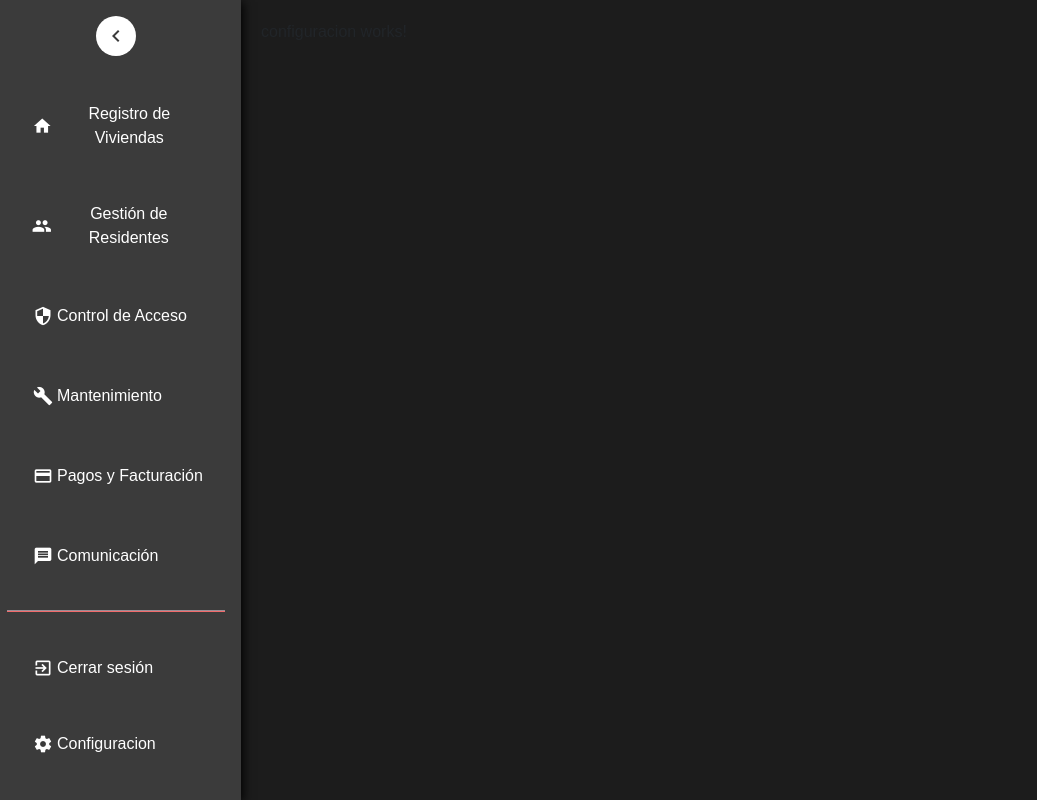
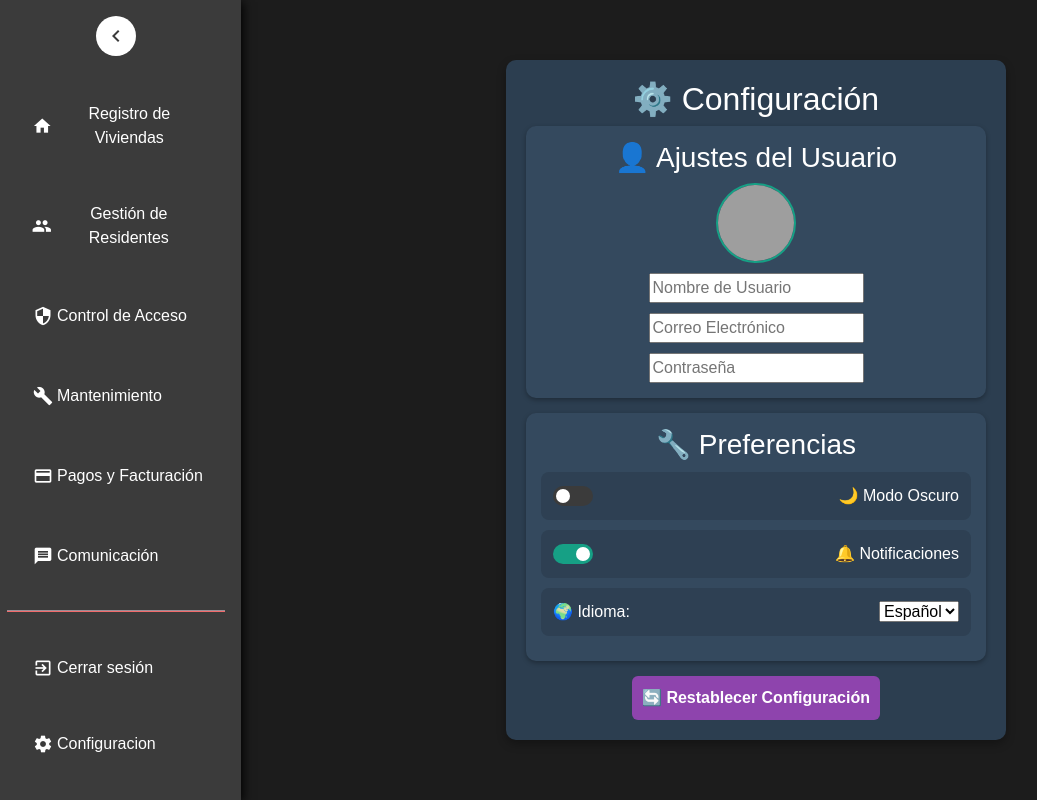
Before and after one commit to EliwtFdez/Appcluster, an Angular app: page /home/configuracion in a window 1280 px wide. Shown: the whole page, without its empty margins (9-1046 px from the left). Built offline with nearby package versions, Linux system fonts and the light colour scheme; grey boxes are pictures that could not be loaded.

Commit message:
Configuracion uxUi

```diff
--- a/src/app/desktop-home/configuracion/configuracion.component.html
+++ b/src/app/desktop-home/configuracion/configuracion.component.html
@@ -1 +1,49 @@
-<p>configuracion works!</p>
+<div class="container">
+  <h2>⚙️ Configuración</h2>
+
+  <!--Sección de Ajustes del Usuario -->
+  <div class="section">
+    <h3>👤 Ajustes del Usuario</h3>
+
+    <div class="user-profile">
+      <label for="fotoPerfil" class="upload-label">
+        <img [src]="fotoPerfil || 'assets/default-user.png'" alt="Foto de Perfil" class="foto-perfil">
+        <input type="file" id="fotoPerfil" (change)="cambiarFoto($event)">
+      </label>
+
+      <input type="text" [(ngModel)]="nombreUsuario" placeholder="Nombre de Usuario">
+      <input type="email" [(ngModel)]="correo" placeholder="Correo Electrónico">
+      <input type="password" [(ngModel)]="password" placeholder="Contraseña">
+    </div>
+  </div>
+
+  <div class="section">
+    <h3>🔧 Preferencias</h3>
+
+    <div class="setting-item">
+      <label class="switch">
+        <input type="checkbox" [(ngModel)]="modoOscuro" (change)="guardarConfiguracion()">
+        <span class="slider"></span>
+      </label>
+      <span>🌙 Modo Oscuro</span>
+    </div>
+
+    <div class="setting-item">
+      <label class="switch">
+        <input type="checkbox" [(ngModel)]="notificaciones" (change)="guardarConfiguracion()">
+        <span class="slider"></span>
+      </label>
+      <span>🔔 Notificaciones</span>
+    </div>
+
+    <div class="setting-item">
+      <label for="idioma">🌍 Idioma:</label>
+      <select id="idioma" [(ngModel)]="idiomaSeleccionado" (change)="guardarConfiguracion()">
+        <option *ngFor="let idioma of idiomas" [value]="idioma">{{ idioma }}</option>
+      </select>
+    </div>
+  </div>
+
+  <!--  Botón de Restablecer -->
+  <button class="btn-reset" (click)="resetearConfiguracion()">🔄 Restablecer Configuración</button>
+</div>
--- a/src/app/desktop-home/configuracion/configuracion.component.scss
+++ b/src/app/desktop-home/configuracion/configuracion.component.scss
@@ -0,0 +1,115 @@
+$primary-color: #2C3E50;
+$secondary-color: #34495E;
+$tertiary-color: #1F2A44;
+$accent-color: #16A085;
+$highlight-color: #8E44AD;
+$dark-gray: #2E4053;
+$carbon-gray: #3B3B3B;
+$text-color: #ffffff;
+
+.container {
+  max-width: 500px;
+  margin: 40px auto;
+  background: $primary-color;
+  padding: 20px;
+  border-radius: 10px;
+  box-shadow: 0 4px 10px rgba(0, 0, 0, 0.3);
+  color: $text-color;
+  text-align: center;
+}
+
+.section {
+  background: $secondary-color;
+  padding: 15px;
+  border-radius: 10px;
+  margin-bottom: 15px;
+  box-shadow: 0 2px 5px rgba(0, 0, 0, 0.3);
+}
+
+.setting-item {
+  display: flex;
+  align-items: center;
+  justify-content: space-between;
+  background: $dark-gray;
+  padding: 12px;
+  margin: 10px 0;
+  border-radius: 8px;
+}
+
+.switch {
+  position: relative;
+  display: inline-block;
+  width: 40px;
+  height: 20px;
+}
+
+.switch input {
+  opacity: 0;
+  width: 0;
+  height: 0;
+}
+
+.slider {
+  position: absolute;
+  cursor: pointer;
+  top: 0;
+  left: 0;
+  right: 0;
+  bottom: 0;
+  background-color: $carbon-gray;
+  transition: 0.3s;
+  border-radius: 20px;
+}
+
+.slider:before {
+  position: absolute;
+  content: "";
+  height: 14px;
+  width: 14px;
+  left: 3px;
+  bottom: 3px;
+  background-color: white;
+  transition: 0.3s;
+  border-radius: 50%;
+}
+
+input:checked + .slider {
+  background-color: $accent-color;
+}
+
+input:checked + .slider:before {
+  transform: translateX(20px);
+}
+
+.user-profile {
+  display: flex;
+  flex-direction: column;
+  align-items: center;
+  gap: 10px;
+}
+
+.foto-perfil {
+  width: 80px;
+  height: 80px;
+  border-radius: 50%;
+  border: 2px solid $accent-color;
+}
+
+.upload-label input {
+  display: none;
+}
+
+.btn-reset {
+  padding: 10px;
+  border: none;
+  border-radius: 6px;
+  background-color: $highlight-color;
+  color: white;
+  font-weight: bold;
+  cursor: pointer;
+  transition: background 0.3s;
+
+  &:hover {
+    background-color: darken($highlight-color, 10%);
+  }
+}
--- a/src/app/desktop-home/configuracion/configuracion.component.ts
+++ b/src/app/desktop-home/configuracion/configuracion.component.ts
@@ -1,11 +1,69 @@
+import { CommonModule } from '@angular/common';
 import { Component } from '@angular/core';
+import { FormsModule } from '@angular/forms';
 
 @Component({
   selector: 'app-configuracion',
-  imports: [],
+  imports: [CommonModule, FormsModule],
   templateUrl: './configuracion.component.html',
   styleUrl: './configuracion.component.scss'
 })
 export class ConfiguracionComponent {
+ modoOscuro: boolean = false;
+  notificaciones: boolean = true;
+  idiomaSeleccionado: string = 'Español';
+  idiomas: string[] = ['Español', 'Inglés', 'Francés', 'Alemán'];
 
+  // Datos de usuario
+  nombreUsuario: string = '';
+  correo: string = '';
+  password: string = '';
+  fotoPerfil: string | null = null;
+
+  constructor() {
+    this.cargarConfiguracion();
+  }
+
+  //  Cargar configuración desde memoria local
+  cargarConfiguracion() {
+    const config = JSON.parse(localStorage.getItem('configuracion') || '{}');
+    this.modoOscuro = config.modoOscuro ?? false;
+    this.notificaciones = config.notificaciones ?? true;
+    this.idiomaSeleccionado = config.idiomaSeleccionado ?? 'Español';
+    this.nombreUsuario = config.nombreUsuario ?? '';
+    this.correo = config.correo ?? '';
+    this.password = config.password ?? '';
+    this.fotoPerfil = config.fotoPerfil ?? null;
+  }
+
+  guardarConfiguracion() {
+    const configuracion = {
+      modoOscuro: this.modoOscuro,
+      notificaciones: this.notificaciones,
+      idiomaSeleccionado: this.idiomaSeleccionado,
+      nombreUsuario: this.nombreUsuario,
+      correo: this.correo,
+      password: this.password,
+      fotoPerfil: this.fotoPerfil
+    };
+    localStorage.setItem('configuracion', JSON.stringify(configuracion));
+  }
+
+  //  Cambiar foto de perfil
+  cambiarFoto(event: any) {
+    const file = event.target.files[0];
+    if (file) {
+      const reader = new FileReader();
+      reader.onload = () => {
+        this.fotoPerfil = reader.result as string;
+        this.guardarConfiguracion();
+      };
+      reader.readAsDataURL(file);
+    }
+  }
+
+  resetearConfiguracion() {
+    localStorage.removeItem('configuracion');
+    window.location.reload();
+  }
 }
```
